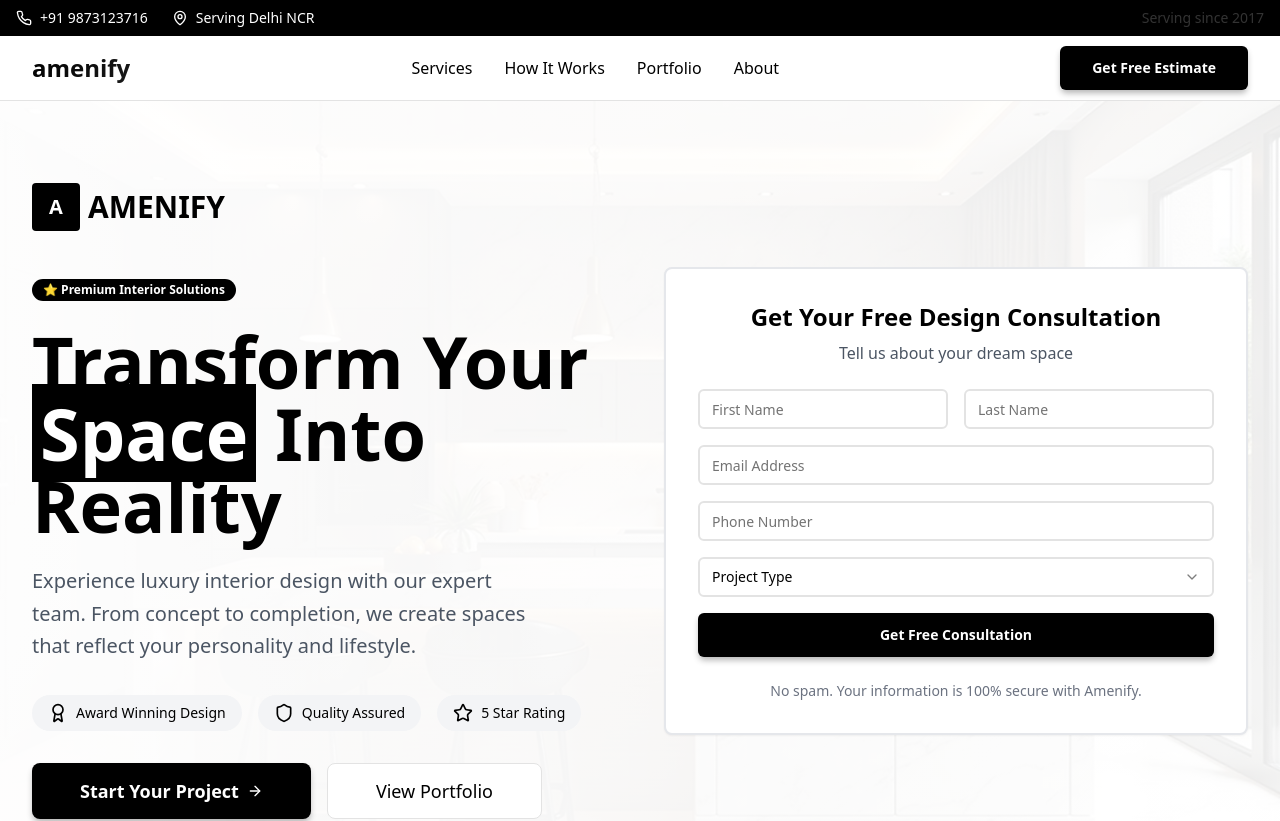
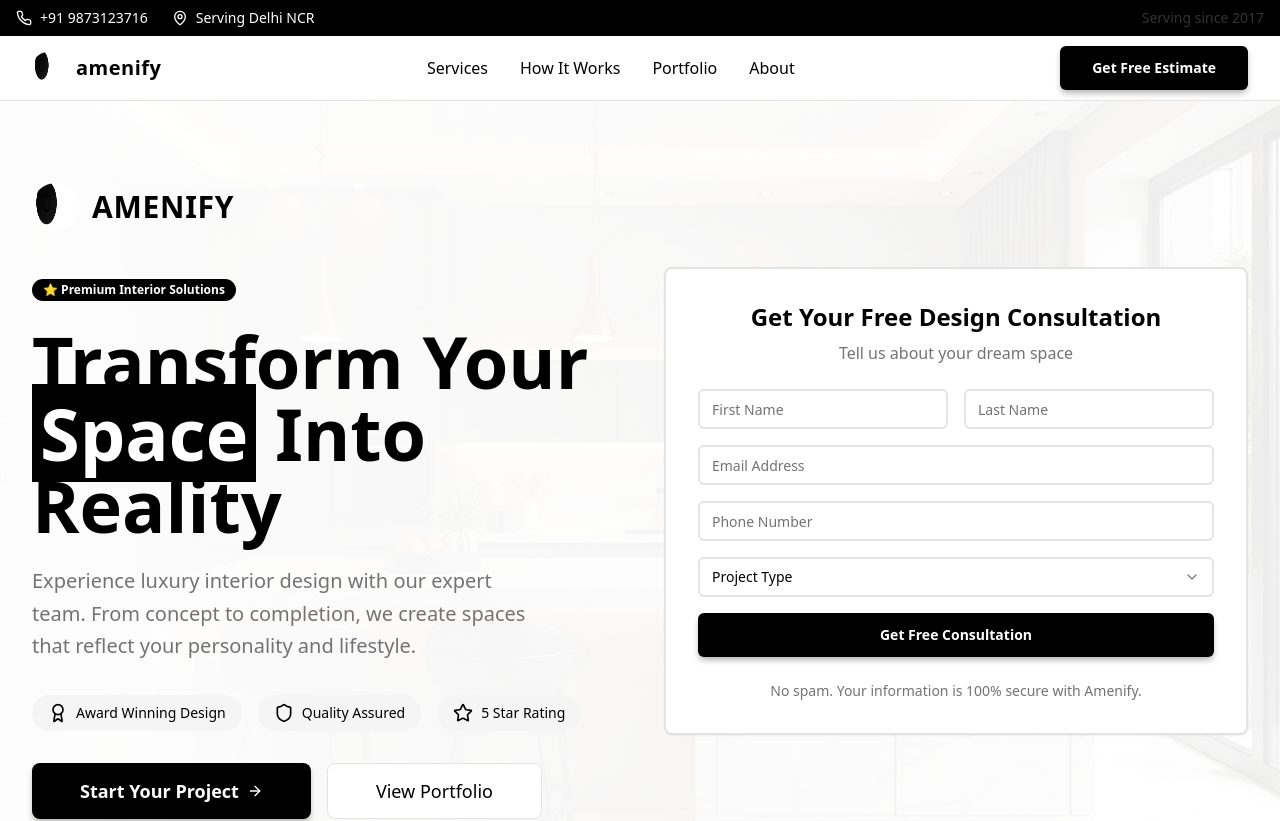
Before and after one commit to anuj28102001/amenify-reimagined, a React (Vite) app: page / in a window 1280 px wide. Shown: the top 821 px of the page. Built offline with nearby package versions, Linux system fonts and the light colour scheme.

Commit message:
Refine logo and styling
Update the website's aesthetic to better resemble an interior design site. Specifically, improve the appearance of elements using the black logo.

```diff
--- a/src/components/Header.tsx
+++ b/src/components/Header.tsx
@@ -28,11 +28,16 @@ const Header = () => {
         <div className="max-w-7xl mx-auto px-4 sm:px-6 lg:px-8">
           <div className="flex justify-between items-center h-16">
             {/* Logo */}
-            <div className="flex items-center">
-              <h1 className="text-2xl font-bold bg-gradient-gold bg-clip-text text-transparent">
-                amenify
-              </h1>
-            </div>
+            <a href="/" className="flex items-center gap-3" aria-label="Amenify Home">
+              <img
+                src="/lovable-uploads/dec9d5ec-adcb-469d-be63-0c820060f6ec.png"
+                alt="Amenify logo - luxury interior designers"
+                className="h-8 w-8 rounded-full"
+                loading="eager"
+                decoding="async"
+              />
+              <span className="text-xl font-bold tracking-wide text-foreground">amenify</span>
+            </a>
 
             {/* Navigation */}
             <nav className="hidden md:flex items-center space-x-8">
--- a/src/components/Hero.tsx
+++ b/src/components/Hero.tsx
@@ -9,43 +9,49 @@ import heroImage from "@/assets/hero-kitchen.jpg";
 
 const Hero = () => {
   return (
-    <section className="relative min-h-screen flex items-center bg-white overflow-hidden">
+    <section className="relative min-h-screen flex items-center bg-background overflow-hidden">
       {/* Background Image */}
       <div className="absolute inset-0">
         <img
           src={heroImage}
-          alt="Amenify Luxury Interior Design"
+          alt="Luxury kitchen interior design by Amenify"
           className="w-full h-full object-cover opacity-20"
+          loading="eager"
+          decoding="async"
         />
-        <div className="absolute inset-0 bg-gradient-to-r from-white/95 via-white/80 to-white/60"></div>
+        <div className="absolute inset-0 bg-gradient-to-r from-background/95 via-background/80 to-background/60"></div>
       </div>
 
       <div className="relative z-10 max-w-7xl mx-auto px-4 sm:px-6 lg:px-8 py-20">
         <div className="grid lg:grid-cols-2 gap-12 items-center">
           {/* Left Content */}
-          <div className="text-black space-y-8 animate-fade-in-up">
+          <div className="text-foreground space-y-8 animate-fade-in-up">
             <div className="space-y-6">
               {/* Amenify Logo/Brand */}
-              <div className="flex items-center space-x-2 mb-6">
-                <div className="w-12 h-12 bg-black text-white flex items-center justify-center rounded font-bold text-xl">
-                  A
-                </div>
-                <span className="text-3xl font-bold">AMENIFY</span>
+              <div className="flex items-center gap-3 mb-6">
+                <img
+                  src="/lovable-uploads/dec9d5ec-adcb-469d-be63-0c820060f6ec.png"
+                  alt="Amenify logo - luxury interior designers"
+                  className="h-12 w-12 rounded-full"
+                  loading="eager"
+                  decoding="async"
+                />
+                <span className="text-3xl font-bold tracking-wide text-foreground">AMENIFY</span>
               </div>
 
-              <Badge className="bg-black text-white font-semibold">
+              <Badge className="bg-primary text-primary-foreground font-semibold">
                 ⭐ Premium Interior Solutions
               </Badge>
 
               <h1 className="text-5xl lg:text-7xl font-bold leading-tight">
                 Transform Your{" "}
                 <span className="relative">
-                  <span className="bg-black text-white px-2">Space</span>
+                  <span className="bg-primary text-primary-foreground px-2">Space</span>
                 </span>{" "}
                 Into Reality
               </h1>
 
-              <p className="text-xl text-gray-600 leading-relaxed max-w-lg">
+              <p className="text-xl text-muted-foreground leading-relaxed max-w-lg">
                 Experience luxury interior design with our expert team. From concept to completion,
                 we create spaces that reflect your personality and lifestyle.
               </p>
@@ -53,16 +59,16 @@ const Hero = () => {
 
             {/* Trust Indicators */}
             <div className="flex flex-wrap gap-4">
-              <div className="flex items-center gap-2 bg-gray-100 rounded-full px-4 py-2">
-                <Award className="w-5 h-5 text-black" />
+              <div className="flex items-center gap-2 bg-accent rounded-full px-4 py-2">
+                <Award className="w-5 h-5 text-foreground" />
                 <span className="text-sm font-medium">Award Winning Design</span>
               </div>
-              <div className="flex items-center gap-2 bg-gray-100 rounded-full px-4 py-2">
-                <Shield className="w-5 h-5 text-black" />
+              <div className="flex items-center gap-2 bg-accent rounded-full px-4 py-2">
+                <Shield className="w-5 h-5 text-foreground" />
                 <span className="text-sm font-medium">Quality Assured</span>
               </div>
-              <div className="flex items-center gap-2 bg-gray-100 rounded-full px-4 py-2">
-                <Star className="w-5 h-5 text-black" />
+              <div className="flex items-center gap-2 bg-accent rounded-full px-4 py-2">
+                <Star className="w-5 h-5 text-foreground" />
                 <span className="text-sm font-medium">5 Star Rating</span>
               </div>
             </div>
@@ -80,14 +86,14 @@ const Hero = () => {
 
           {/* Right Content - Quote Form */}
           <div className="animate-scale-in">
-            <Card className="bg-white shadow-luxury border-2 border-gray-200">
+            <Card className="bg-card shadow-luxury border-2 border-border">
               <CardContent className="p-8">
                 <div className="space-y-6">
                   <div className="text-center">
-                    <h3 className="text-2xl font-bold text-black mb-2">
+                    <h3 className="text-2xl font-bold text-foreground mb-2">
                       Get Your Free Design Consultation
                     </h3>
-                    <p className="text-gray-600">
+                    <p className="text-muted-foreground">
                       Tell us about your dream space
                     </p>
                   </div>
@@ -96,28 +102,28 @@ const Hero = () => {
                     <div className="grid grid-cols-2 gap-4">
                       <Input
                         placeholder="First Name"
-                        className="border-2 focus:border-black"
+                        className="border-2 focus-visible:ring-2 focus-visible:ring-ring"
                       />
                       <Input
                         placeholder="Last Name"
-                        className="border-2 focus:border-black"
+                        className="border-2 focus-visible:ring-2 focus-visible:ring-ring"
                       />
                     </div>
 
                     <Input
                       type="email"
                       placeholder="Email Address"
-                      className="border-2 focus:border-black"
+                      className="border-2 focus-visible:ring-2 focus-visible:ring-ring"
                     />
 
                     <Input
                       type="tel"
                       placeholder="Phone Number"
-                      className="border-2 focus:border-black"
+                      className="border-2 focus-visible:ring-2 focus-visible:ring-ring"
                     />
 
                     <Select>
-                      <SelectTrigger className="border-2 focus:border-black">
+                      <SelectTrigger className="border-2 focus-visible:ring-2 focus-visible:ring-ring">
                         <SelectValue placeholder="Project Type" />
                       </SelectTrigger>
                       <SelectContent>
@@ -139,7 +145,7 @@ const Hero = () => {
                     </Button>
                   </form>
 
-                  <p className="text-sm text-gray-500 text-center">
+                  <p className="text-sm text-muted-foreground text-center">
                     No spam. Your information is 100% secure with Amenify.
                   </p>
                 </div>
```
Also changed, not shown: public/lovable-uploads/dec9d5ec-adcb-469d-be63-0c820060f6ec.png (added).
